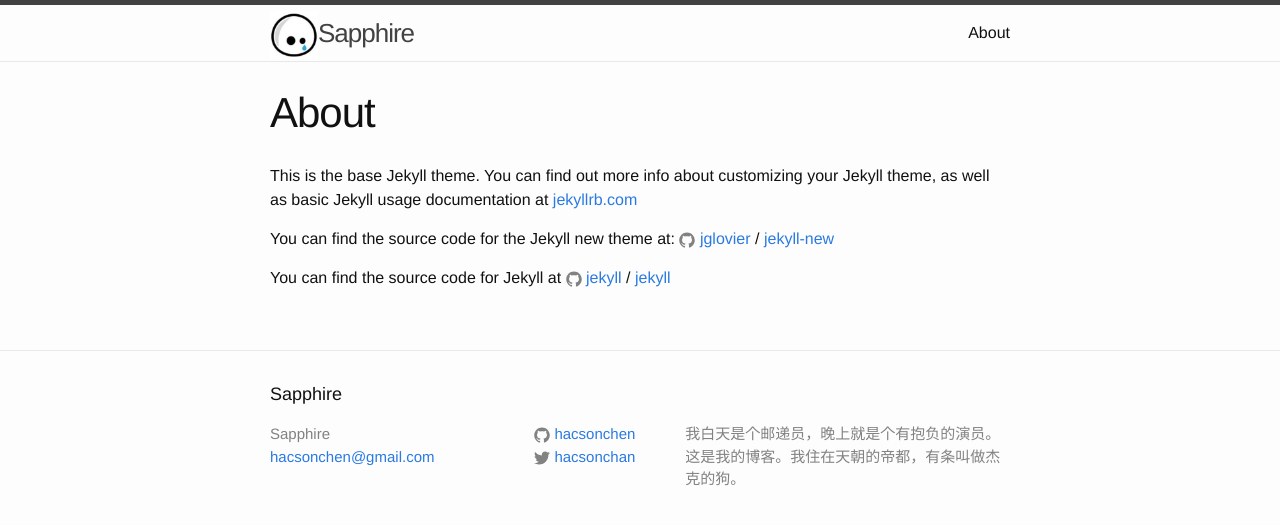
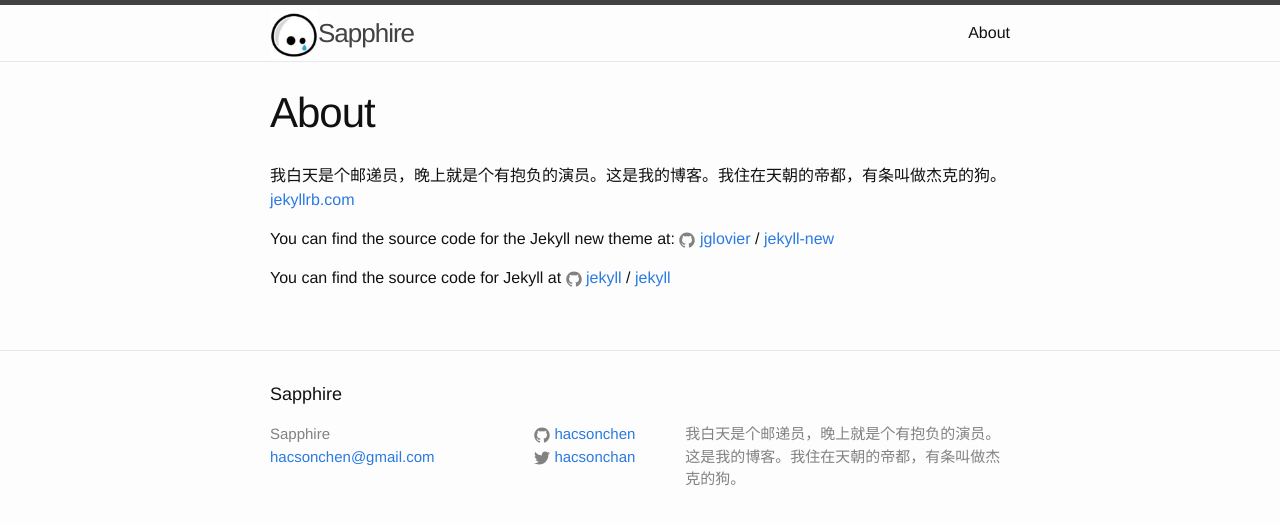
Before and after one commit to hacsonchen/hacsonchen.github.io, a Jekyll site: the page built from about.md, in a window 1280 px wide. Shown: the top 525 px of the page. Built offline with Jekyll 4.4.1, drawn with Linux system fonts in a browser that asks for light colours.

Commit message:
modify the page of about

```diff
--- a/about.md
+++ b/about.md
@@ -4,7 +4,7 @@
 permalink: /about/
 ---
 
-This is the base Jekyll theme. You can find out more info about customizing your Jekyll theme, as well as basic Jekyll usage documentation at [jekyllrb.com](http://jekyllrb.com/)
+我白天是个邮递员，晚上就是个有抱负的演员。这是我的博客。我住在天朝的帝都，有条叫做杰克的狗。[jekyllrb.com](http://jekyllrb.com/)
 
 You can find the source code for the Jekyll new theme at:
 {% include icon-github.html username="jglovier" %} /
```
